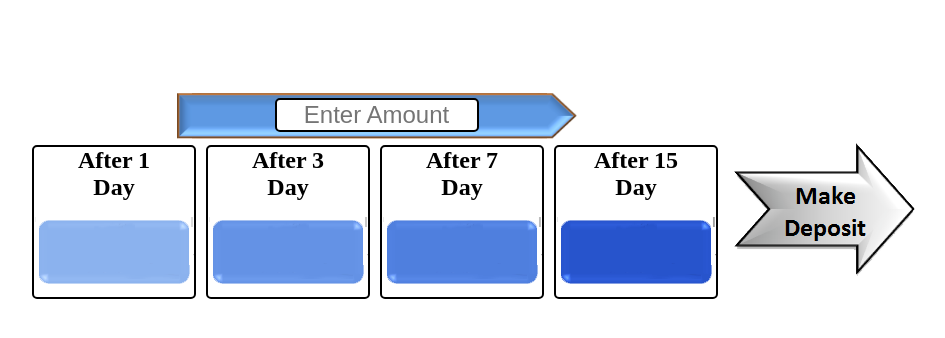
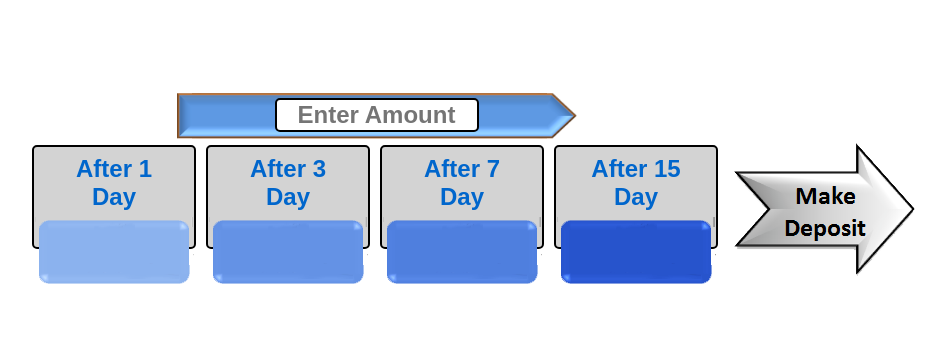
Before and after one commit to vaskae/calculator, a plain HTML site: page index.html in a window 1280 px wide. Shown: the whole page, without its empty margins (167-1112 px from the left). Drawn offline with Linux system fonts and the light colour scheme.

Commit message:
Update style.css

```diff
--- a/css/style.css
+++ b/css/style.css
@@ -1,6 +1,7 @@
 *{padding:0; margin:0;}
  .form_container {
     width: 892px;
+     padding-bottom: 30px;
 
     overflow: hidden;
     margin: 0 auto;
@@ -19,6 +20,7 @@
     border-radius: 5px;
     text-align: center;
        font-size: 24px;
+    font-weight: 600;
 }
 
    .enter{
@@ -47,30 +49,38 @@
         float: left;
         position: relative;
          border: 2px solid black;
+        box-sizing: content-box;
         border-radius: 5px;
-        margin: 0 3px;
+        margin: 0 2px;
         width: 160px;
-        height: 150px;
+        height: 100px;
         color: 0066cc;
         text-align: center;
-        margin: 5px;
+        background:lightgrey;
+        margin: 5px 5px 44px 5px;
 
 
     }
-     .single_result h2{
-         font-size: 24px;
-    }
+     .single_result h2 {
+    font-size: 24px;
+    color: #0066CC;
+    font-weight: 800;
+    font-family: Arial;
+         padding-top: 8px;
+}
 
     .result1{
 
         position:absolute;
         background: none;
         text-align: center;
-        color: yellow;
+        color:#FFCC00;
+        font-weight: 800;
         font-size: 24px;
-
+        -webkit-text-stroke-width: 1px;
+        -webkit-text-stroke-color: black;
         background: url(../images/result1.png) no-repeat ;
-        height: 100px;
+        height: 75px;
         width: 160px;
         left: 0;
         right: 0;
@@ -89,11 +99,13 @@
         position:absolute;
         background: none;
         text-align: center;
-        color: yellow;
+       color:#FFCC00;
+        font-weight: 800;
         font-size: 24px;
-
+        -webkit-text-stroke-width: 1px;
+        -webkit-text-stroke-color: black;
         background: url(../images/result2.png) no-repeat ;
-        height: 100px;
+        height: 75px;
         width: 160px;
         left: 0;
         right: 0;
@@ -111,18 +123,20 @@
         position:absolute;
         background: none;
         text-align: center;
-        color: yellow;
+        color:#FFCC00;
+        font-weight: 800;
         font-size: 24px;
-
+        -webkit-text-stroke-width: 1px;
+        -webkit-text-stroke-color: black;
         background: url(../images/result3.png) no-repeat ;
-        height: 100px;
+        height: 75px;
         width: 160px;
         left: 0;
         right: 0;
         top: 0;
         bottom: 0;
         margin: auto;
-        border: none;
+        border:none;
         margin-top: 70px;
 
 
@@ -134,10 +148,13 @@
         background: none;
         text-align: center;
         color: yellow;
+        color:#FFCC00;
+        font-weight: 800;
         font-size: 24px;
-
+        -webkit-text-stroke-width: 1px;
+        -webkit-text-stroke-color: black;
         background: url(../images/result4.png) no-repeat ;
-        height: 100px;
+        height: 75px;
         width: 160px;
         left: 0;
         right: 0;
@@ -302,7 +319,7 @@
          .single_result{
 
              float: none;
-             margin: 3px auto;
+             margin: 0px auto 44px auto;
 
         }
 
```
